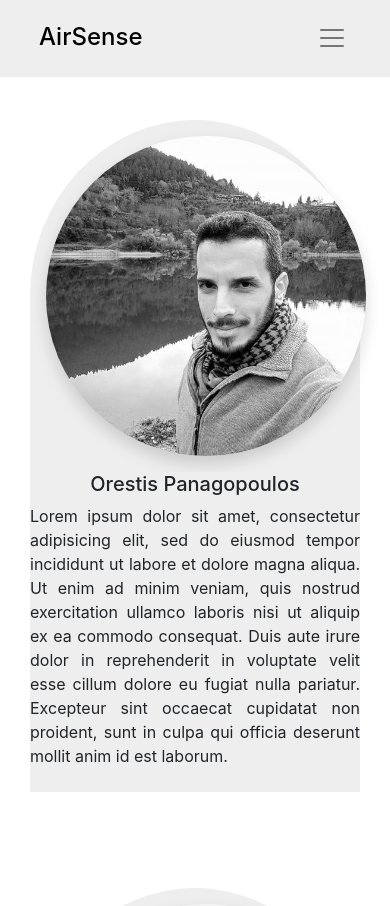
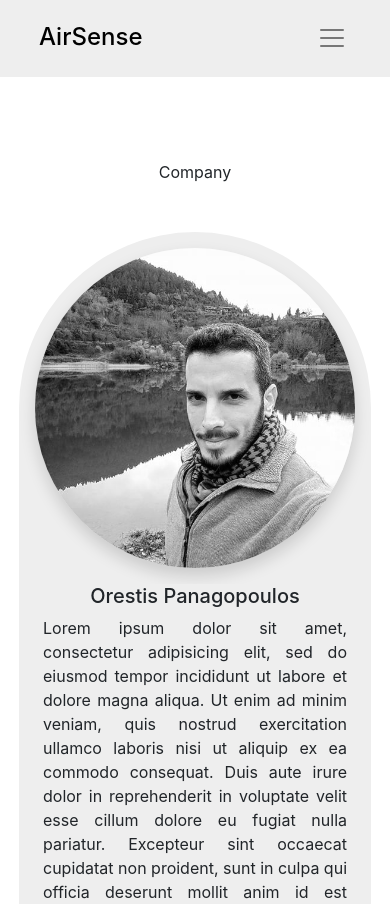
Before and after one commit to OrestisTanis/AirQuality-Front-End, a React (Create React App) app: page /company in a window 390 px wide. Shown: the top 906 px of the page. Built offline with nearby package versions, Linux system fonts and the light colour scheme.

Commit message:
Fixed company info to be responsive

```diff
--- a/src/components/company/company-feature.jsx
+++ b/src/components/company/company-feature.jsx
@@ -1,9 +1,10 @@
 import React from 'react';
 import img from './img/panago.jpg';
+import './company.css';
 
 function CompanyFeature(props){
   return(
-    <div className={props.className}>
+    <div className="company-feature mb-5">
       <div className="mb-0 " style={{padding:'1rem', backgroundColor:'#EEEEEE', borderTopLeftRadius:'50%', borderTopRightRadius:'50%'}}>
         <div className="shadow rounded-circle" style={{ width: '20rem', height: '20rem', overflow: 'none'}}>
           <img className="rounded-circle" src={img} style={{ height: '100%', width: '100%', objectFit:'cover'}} />
@@ -11,7 +12,7 @@ function CompanyFeature(props){
       </div>
       <div className='pt-0 mt-0' style={{height:'20rem', backgroundColor:'#EEEEEE'}}>
       <h5>Orestis Panagopoulos</h5>
-    <p style={{textAlign: 'justify'}}>	Lorem ipsum dolor sit amet, consectetur adipisicing elit,
+      <p className="pl-4 pr-4" style={{textAlign: 'justify'}}>	Lorem ipsum dolor sit amet, consectetur adipisicing elit,
       sed do eiusmod tempor incididunt ut labore et dolore magna aliqua.
       Ut enim ad minim veniam, quis nostrud exercitation ullamco laboris
       nisi ut aliquip ex ea commodo consequat. Duis aute irure dolor in
--- a/src/components/company/company.css
+++ b/src/components/company/company.css
@@ -1,3 +1,5 @@
-.img-outer-container{
-
+.company-feature {
+    max-width: 22rem !important;
+    margin-left: 0.5rem;
+    margin-right:0.5rem;
 }
--- a/src/components/company/company.jsx
+++ b/src/components/company/company.jsx
@@ -2,20 +2,27 @@ import React from 'react';
 import CompanyFeature from './company-feature';
 import CompanyFeature2 from './company-feature2';
 import CompanyFeature3 from './company-feature3';
+import './company.css';
 
-function Company(){
+function Company() {
   return (
     <>
-        <p>Company</p>
-        <div className ="container-fluid">
-          <div className = "container">
-            <div className="row text-center mt-5 mb-5">
+      <p className="text-center" style={{paddingTop: '10rem'}}>Company</p>
+
+      <div className="container-fluid">
+        <div className="row text-center mt-5 mb-5 d-flex justify-content-center">
+          <CompanyFeature className="mt-5 mb-5" />
+          <CompanyFeature className="mt-5 mb-5" />
+          <CompanyFeature className="mt-5 mb-5" />
+          <CompanyFeature className="mt-5 mb-5" />
+
+
           <CompanyFeature className="col-12 col-md-4 mt-5 mb-5" />
           <CompanyFeature2 className="col-12 col-md-4 mt-5 mb-5" />
           <CompanyFeature3 className="col-12 col-md-4 mt-5 mb-5" />
         </div>
       </div>
-        </div>
+
     </>
   )
 }
```
Lines whose indentation alone changed are shown as unchanged.
